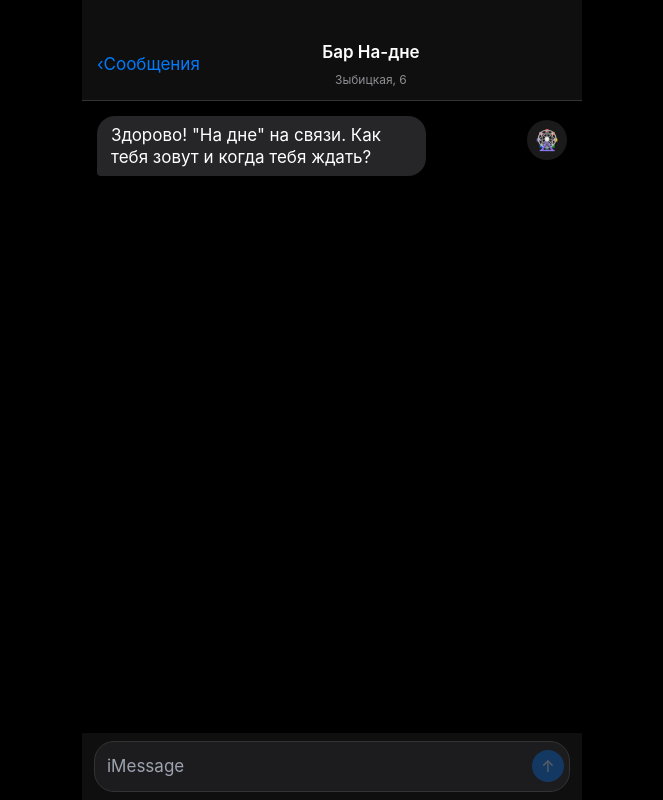
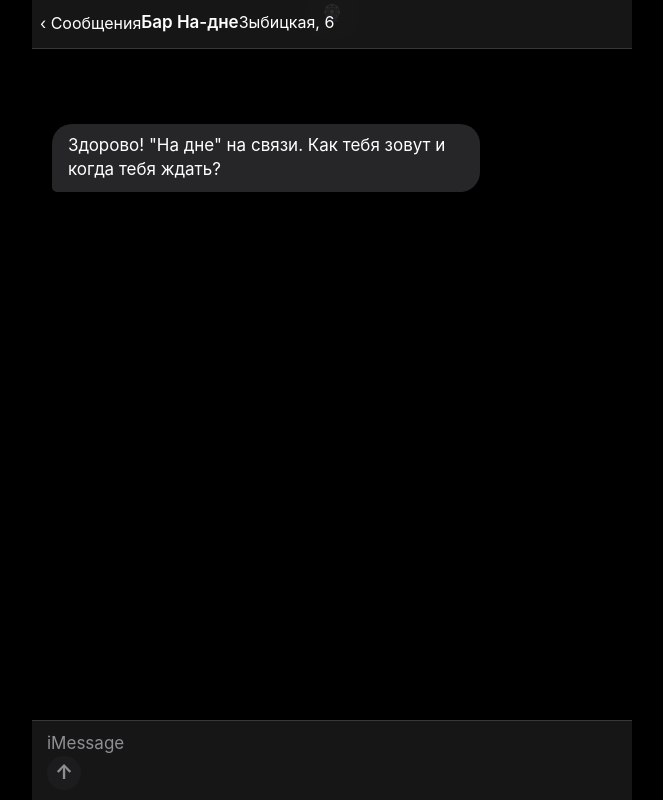
Before and after one commit to Vazhniy/Booking_bar-na-dne, a React (Vite) app in the folder frontend/: page / in a window 1280 px wide. Shown: the whole page, without its empty margins (308-971 px from the left). Built offline with nearby package versions, Linux system fonts and the light colour scheme.

Commit message:
Refactor App.css for iOS Dark Mode styling
Updated color variables and styles for iOS Dark Mode. Enhanced header, chat window, and input area styles.

```diff
--- a/frontend/src/App.css
+++ b/frontend/src/App.css
@@ -1,176 +1,206 @@
+/* --- Переменные цветов iOS Dark Mode --- */
 :root {
-  --ios-blue: #007aff;
-  --ios-grey: #262629;
   --ios-bg: #000000;
-  --ios-text: #ffffff;
+  --ios-bar-bg: rgba(30, 30, 30, 0.75); /* Полупрозрачный фон для размытия */
+  --ios-separator: #38383A;
+  --ios-blue: #0A84FF;
+  --ios-text-primary: #FFFFFF;
+  --ios-text-secondary: #8E8E93;
+  --ios-bubble-user: #0A84FF;
+  --ios-bubble-bot: #262628;
+  --ios-input-bg: #1C1C1E;
 }
 
+/* --- Базовые настройки --- */
 * {
   box-sizing: border-box;
-  -webkit-font-smoothing: antialiased;
+  -webkit-tap-highlight-color: transparent;
+  /* Используем системный шрифт Apple */
+  font-family: -apple-system, BlinkMacSystemFont, "SF Pro Text", "Helvetica Neue", sans-serif;
 }
 
 html, body, #root {
-  height: 100dvh;
+  height: 100dvh; /* Фиксация высоты на мобильных */
   margin: 0;
   padding: 0;
   background-color: var(--ios-bg);
-  color: var(--ios-text);
-  font-family: -apple-system, BlinkMacSystemFont, "SF Pro Text", "SF Pro Display", "Helvetica Neue", Arial, sans-serif;
-  overflow: hidden;
+  color: var(--ios-text-primary);
+  overflow: hidden; /* Запрет прокрутки всего тела */
 }
 
 .app-container {
   display: flex;
   flex-direction: column;
   height: 100%;
-  max-width: 500px;
+  max-width: 600px; /* Ограничение ширины для планшетов/ПК */
   margin: 0 auto;
   position: relative;
+  background: var(--ios-bg);
 }
 
-/* --- iOS Header --- */
+/* --- Шапка (Header) в стиле iOS --- */
 .header {
-  padding-top: env(safe-area-inset-top);
-  background: rgba(20, 20, 20, 0.75);
-  backdrop-filter: blur(20px);
-  -webkit-backdrop-filter: blur(20px);
-  border-bottom: 0.5px solid #333;
+  /* Учет безопасной зоны сверху (челка iPhone) */
+  padding-top: calc(env(safe-area-inset-top) + 10px);
+  padding-bottom: 12px;
+  padding-left: 8px;
+  padding-right: 8px;
+
+  background: var(--ios-bar-bg);
+  /* Эффект матового стекла */
+  backdrop-filter: blur(25px) saturate(150%);
+  -webkit-backdrop-filter: blur(25px) saturate(150%);
+  border-bottom: 0.5px solid var(--ios-separator);
+
   display: flex;
   align-items: center;
-  padding: 40px 15px 10px;
   z-index: 10;
+  position: absolute; /* Фиксация поверх чата */
+  top: 0;
+  left: 0;
+  right: 0;
 }
 
-.back-button {
+/* Кнопка "Назад" (визуальная) */
+.header-back {
   color: var(--ios-blue);
   font-size: 17px;
   display: flex;
   align-items: center;
-  text-decoration: none;
-  background: none;
-  border: none;
+  padding-left: 5px;
+  width: 80px; /* Фиксированная ширина для центрирования заголовка */
+}
+.header-back span { font-size: 24px; margin-top: -3px; margin-right: 3px; }
+
+/* Центральный заголовок */
+.header-title {
+  flex: 1;
+  text-align: center;
+  display: flex;
+  flex-direction: column;
+  align-items: center;
 }
 
-.header-info {
-  flex: 1;
-  text-align: center;
-  padding-right: 25px; /* Компенсация кнопки назад */
-}
+.bar-name { font-size: 17px; font-weight: 600; }
+.bar-status { font-size: 12px; color: var(--ios-text-secondary); margin-top: 2px;}
 
-.bar-name {
-  font-size: 17px;
-  font-weight: 600;
-  display: block;
-}
+/* Заглушка справа для баланса */
+.header-right { width: 80px; text-align: right; }
 
-.bar-address {
-  font-size: 12px;
-  color: #8e8e93;
-}
 
-/* --- Chat Area --- */
+/* --- Область чата --- */
 .chat-window {
   flex: 1;
   overflow-y: auto;
+  -webkit-overflow-scrolling: touch; /* Плавный скролл на iOS */
   padding: 15px;
+  /* Отступы под шапку и подвал */
+  padding-top: 100px;
+  padding-bottom: 20px;
   display: flex;
   flex-direction: column;
-  gap: 2px;
-  scroll-behavior: smooth;
-  -webkit-overflow-scrolling: touch;
+  gap: 8px; /* Расстояние между сообщениями */
 }
 
-/* Анимация появления пузырьков */
-@keyframes bubble-up {
-  from { opacity: 0; transform: translateY(10px) scale(0.95); }
-  to { opacity: 1; transform: translateY(0) scale(1); }
+/* Анимация появления */
+@keyframes popIn {
+    from { opacity: 0; transform: scale(0.9) translateY(10px); }
+    to { opacity: 1; transform: scale(1) translateY(0); }
 }
 
 .message {
-  max-width: 70%;
-  padding: 8px 14px;
+  max-width: 75%;
+  padding: 10px 16px;
   font-size: 17px;
-  line-height: 1.3;
-  margin-bottom: 2px;
-  animation: bubble-up 0.2s ease-out forwards;
+  line-height: 1.4;
+  position: relative;
+  animation: popIn 0.25s cubic-bezier(0.25, 1, 0.5, 1) forwards;
+  word-wrap: break-word;
 }
 
+/* Сообщение бота (серое слева) */
 .bot {
   align-self: flex-start;
-  background-color: var(--ios-grey);
-  color: white;
-  border-radius: 18px 18px 18px 4px;
+  background-color: var(--ios-bubble-bot);
+  color: var(--ios-text-primary);
+  /* Закругление с хвостиком слева внизу */
+  border-radius: 20px 20px 20px 5px;
+  margin-left: 5px;
 }
 
+/* Сообщение пользователя (синее справа) */
 .user {
   align-self: flex-end;
-  background: linear-gradient(180deg, #007aff 0%, #006ae0 100%);
+  background-color: var(--ios-bubble-user);
   color: white;
-  border-radius: 18px 18px 4px 18px;
+  /* Закругление с хвостиком справа внизу */
+  border-radius: 20px 20px 5px 20px;
+  margin-right: 5px;
 }
 
-.message + .user { margin-top: 10px; }
-.message + .bot { margin-top: 10px; }
 
-/* --- iOS Input Bar --- */
+/* --- Панель ввода (Input Bar) --- */
 .input-area {
-  padding: 8px 12px calc(8px + env(safe-area-inset-bottom));
-  background: rgba(20, 20, 20, 0.75);
-  backdrop-filter: blur(20px);
-  -webkit-backdrop-filter: blur(20px);
+  /* Учет безопасной зоны снизу (полоска Home) */
+  padding: 10px 15px calc(10px + env(safe-area-inset-bottom));
+
+  background: var(--ios-bar-bg);
+  /* Эффект матового стекла */
+  backdrop-filter: blur(25px) saturate(150%);
+  -webkit-backdrop-filter: blur(25px) saturate(150%);
+  border-top: 0.5px solid var(--ios-separator);
+
   display: flex;
   align-items: flex-end;
-  gap: 10px;
+  gap: 12px;
+  z-index: 10;
 }
 
-.input-container {
+/* Серая пилюля для ввода */
+.input-wrapper {
   flex: 1;
-  background: #1c1c1e;
-  border: 0.5px solid #333;
+  background: var(--ios-input-bg);
   border-radius: 20px;
+  border: 0.5px solid rgba(255,255,255,0.1);
+  padding: 8px 15px;
   display: flex;
   align-items: center;
-  padding: 4px 5px 4px 12px;
+  min-height: 38px;
 }
 
 input {
   flex: 1;
-  background: none;
+  background: transparent;
   border: none;
-  color: white;
-  padding: 8px 0;
+  color: var(--ios-text-primary);
   font-size: 17px;
+  padding: 0;
+  margin: 0;
   outline: none;
 }
 
+input::placeholder { color: var(--ios-text-secondary); }
+
+/* Кнопка отправки (стрелка вверх) */
 .send-btn {
+  width: 34px;
+  height: 34px;
   background-color: var(--ios-blue);
-  color: white;
+  border-radius: 50%;
   border: none;
-  width: 32px;
-  height: 32px;
-  border-radius: 50%;
   display: flex;
   align-items: center;
   justify-content: center;
+  color: white;
+  font-size: 20px;
+  font-weight: 700;
   cursor: pointer;
-  transition: opacity 0.2s;
+  transition: all 0.2s ease;
+  padding-bottom: 2px; /* Корректировка положения стрелки */
 }
 
-.send-btn:disabled { opacity: 0.3; }
-
-.wheel-btn-ios {
-  position: absolute;
-  top: 120px;
-  right: 15px;
-  background: rgba(255, 255, 255, 0.1);
-  border: none;
-  width: 40px;
-  height: 40px;
-  border-radius: 50%;
-  backdrop-filter: blur(10px);
-  z-index: 5;
-  color: white;
-  font-size: 20px;
+/* Неактивная кнопка */
+.send-btn:disabled {
+  background-color: var(--ios-input-bg);
+  color: var(--ios-text-secondary);
 }
```
